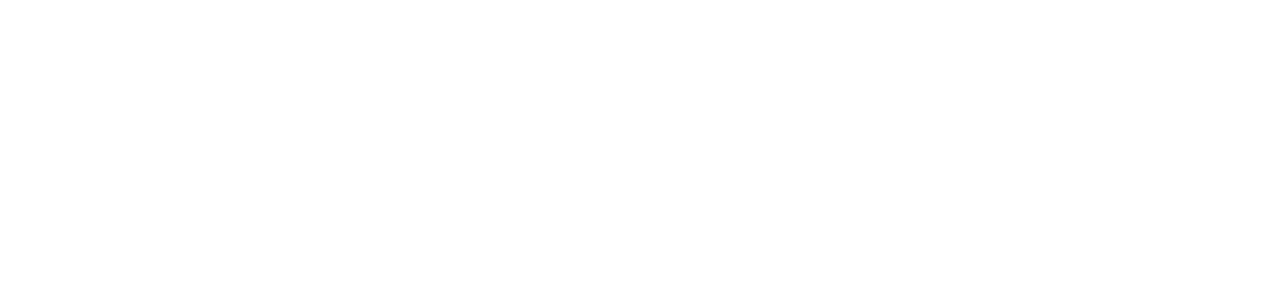
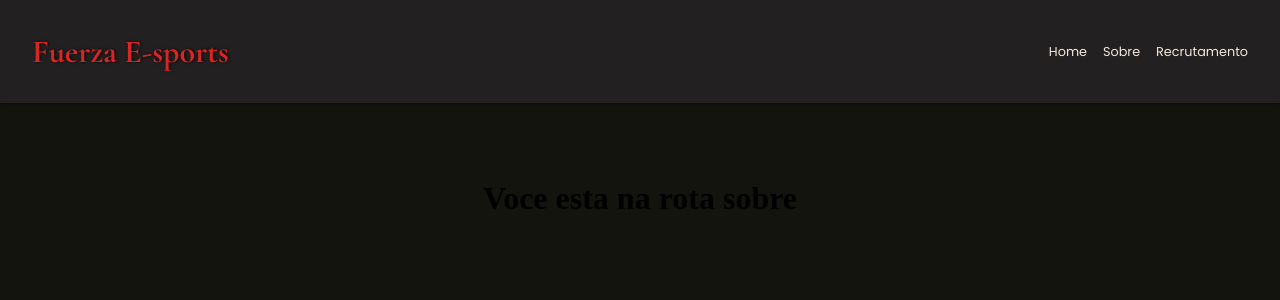
Before and after one commit to vinicius-soares-dev/fuerzaPage, a React (Create React App) app: page /about in a window 1280 px wide. Before the commit this address had no page. Shown: the top 300 px of the page. Built offline with nearby package versions, Linux system fonts and the light colour scheme.

Commit message:
add content home

```diff
--- a/package.json
+++ b/package.json
@@ -8,6 +8,7 @@
     "@testing-library/user-event": "^13.5.0",
     "react": "^18.2.0",
     "react-dom": "^18.2.0",
+    "react-image": "^4.0.3",
     "react-router-dom": "^6.8.2",
     "react-scripts": "5.0.1",
     "web-vitals": "^2.1.4"
--- a/src/App.jsx
+++ b/src/App.jsx
@@ -3,15 +3,26 @@
 import { BrowserRouter as Router, Routes, Route } from 'react-router-dom';
 
 import Home from './pages/Home';
-import Sobre from './pages/Sobre';
+import Sobre from './pages/About';
+
+import './styles/styleConfig.css';
 
 function App() {
   return (
     <Router>
       <Routes>
 
-        <Route path="/" element= { <Home /> } />
-        <Route path="/sobre" element= { <Sobre /> } />
+        <Route
+        path="/"
+        element= { <Home /> }
+
+        />
+
+        <Route
+        path="/about"
+        element= { <Sobre /> }
+
+        />
 
       </Routes>
     </Router>
--- /dev/null
+++ b/src/components/MainContent/homeContents/index.jsx
@@ -0,0 +1,23 @@
+import Img from "react-image";
+
+import Fuerzalogo from "../../../assets/img/fuerzalogo.png";
+
+
+
+function MainContent() {
+    return (
+        <main className="mainContent">
+            <div>
+                <div>
+                   <Img src={Fuerzalogo} />
+                   pp
+                </div>
+                <div></div>
+            </div>
+            <div></div>
+            <div></div>
+        </main>
+    )
+}
+
+export default MainContent;
--- /dev/null
+++ b/src/components/Nav/index.jsx
@@ -0,0 +1,30 @@
+import { Link } from "react-router-dom";
+
+import '../../styles/styleNavbar.css';
+
+function Header () {
+    return (
+        <header>
+            <nav className="Navigation">
+                <p className="nameText">Fuerza E-sports</p>
+                <ul>
+                    <li>
+                        <Link to={"/"}
+                        className="urlLink">Home</Link>
+                    </li>
+                    <li>
+                        <Link to={"/about"}
+
+                        className="urlLink">Sobre</Link>
+                    </li>
+                    <li>
+                        <Link  to={"/enrollment"}
+                        className="urlLink">Recrutamento</Link>
+                    </li>
+                </ul>
+            </nav>
+        </header>
+    )
+}
+
+export default Header;
--- /dev/null
+++ b/src/pages/About/index.jsx
@@ -0,0 +1,15 @@
+import Header from "../../components/Nav";
+
+import '../../styles/styleHome.css';
+
+function Sobre() {
+
+    return(
+        <div>
+            <Header />
+            <h1>Voce esta na rota sobre</h1>
+        </div>
+    )
+}
+
+export default Sobre;
--- a/src/pages/Home/index.jsx
+++ b/src/pages/Home/index.jsx
@@ -1,11 +1,22 @@
-import Header from "../../components";
+import Header from "../../components/Nav";
+import MainContent from "../../components/MainContent/homeContents";
+
 
 function Home() {
     return(
-        <div>
-            <Header />
-            <h1>Voce esta na rota principal</h1>
-        </div>
+        <>
+            <div>
+                <Header />
+            </div>
+
+            <div>
+                <MainContent />
+            </div>
+        </>
+
+
+
+
     )
 }
 
```
Also changed, not shown: src/index.jsx (line endings or trailing spaces), 1 other file (tests, documents, lock files or other folders).
